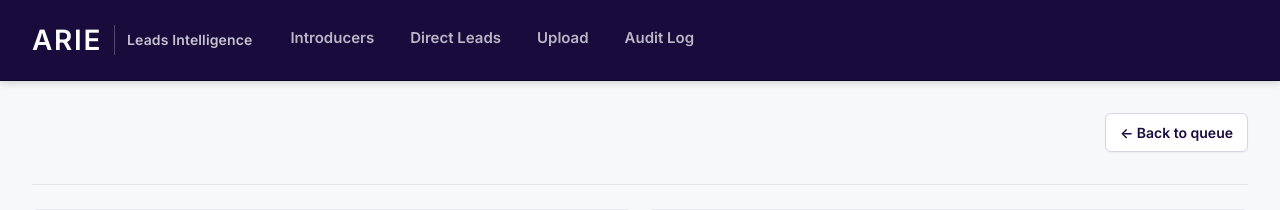
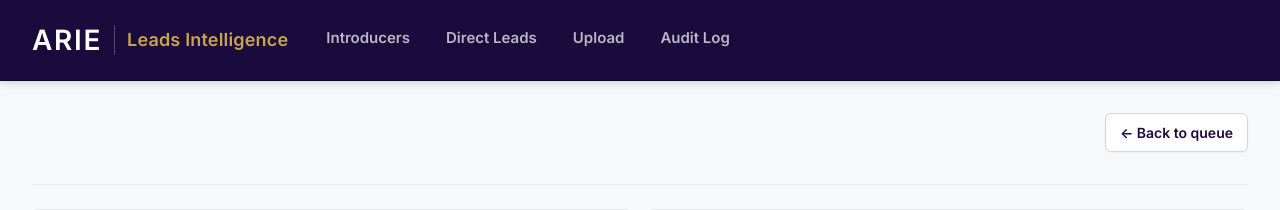
Before and after one commit to ismaelloveexcel/arie-onboarding-intelligence, a Python web app: template src/templates/lead_detail.html in a window 1280 px wide. Shown: the top 210 px of the page. Run offline with Jinja, Linux system fonts and the light colour scheme; the template is opened without the code that fills it, so the values that code supplies are empty; some libraries are stand-ins or nearby versions.

Commit message:
ui: bigger gold 'Leads Intelligence', restore gold hover underline on nav

```diff
--- a/src/static/style.css
+++ b/src/static/style.css
@@ -127,9 +127,9 @@ a:hover { color: var(--brand-600); text-decoration: underline; }
   background: rgba(255, 255, 255, 0.25);
 }
 .brand-product {
-  font-size: 14px;
-  font-weight: 600;
-  color: rgba(255, 255, 255, 0.75);
+  font-size: 18px;
+  font-weight: 700;
+  color: #c9a44a;
   letter-spacing: 0.01em;
   line-height: 1;
 }
@@ -154,7 +154,7 @@ a:hover { color: var(--brand-600); text-decoration: underline; }
 .site-nav a:hover {
   color: #ffffff;
   text-decoration: none;
-  border-bottom-color: transparent;
+  border-bottom-color: #c9a44a;
 }
 .site-nav a.is-active {
   color: #ffffff;
```
